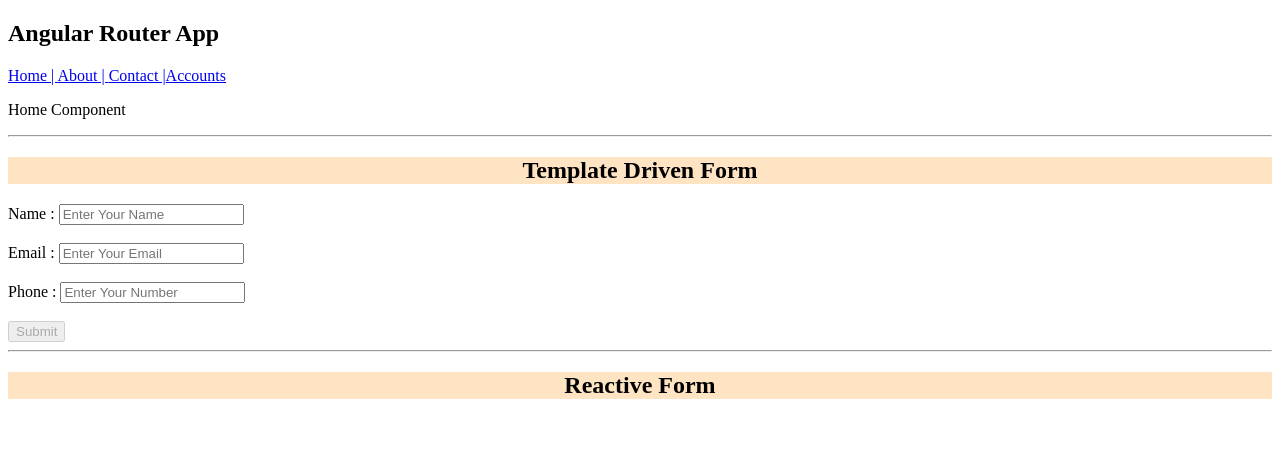
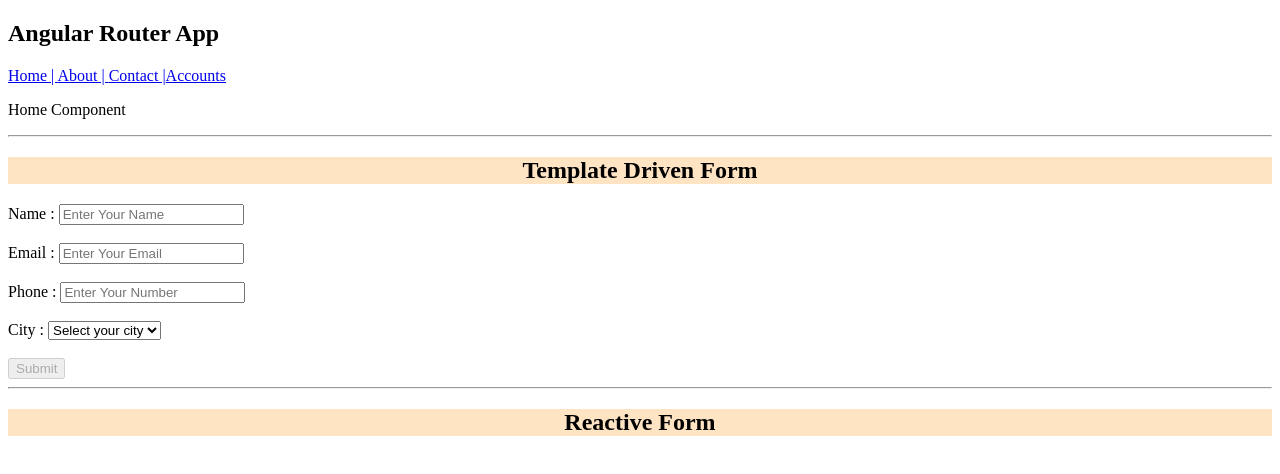
Before and after one commit to yashilbusa/Internship-Angular-3, an Angular app: page / in a window 1280 px wide. Shown: the top 474 px of the page. Built offline with nearby package versions, Linux system fonts and the light colour scheme.

Commit message:
change in tdf

```diff
--- a/src/app/account/account-detail/account-detail.component.ts
+++ b/src/app/account/account-detail/account-detail.component.ts
@@ -13,5 +13,5 @@
 
   constructor(private route: ActivatedRoute) {
     this.id = route.snapshot.paramMap.get('id')
+  }
 }
-}
--- a/src/app/template-form/template-form.component.html
+++ b/src/app/template-form/template-form.component.html
@@ -11,16 +11,25 @@
             <span *ngIf="name.touched && !name.valid">
                 Name is Required !!!
             </span>
+
+            <span *ngIf="name.errors?.['minlength']">
+                Name must be at least 3 characters long.
+            </span>
         </div>
 
         <br>
         <div>
             <label for="email">Email : </label>
             <input type="email" placeholder="Enter Your Email" name="email"
-             required ngModel #email="ngModel">
+             required ngModel pattern="^\w+([\.-]?\w+)*@\w+([\.-]?\w+)*(\.\w{2,3})+$"
+             #email="ngModel">
 
             <span *ngIf="email.touched  && !email.valid">
                 Email is Required !!!
+            </span>
+
+            <span *ngIf="email.errors?.['pattern']">
+                Email is invalid
             </span>
         </div>
 
@@ -30,9 +39,31 @@
             <input type="tel" placeholder="Enter Your Number" name="phone"
              required minlength="10" maxlength="10" ngModel #phone="ngModel">
 
-            <span *ngIf="phone.touched && !phone.valid">
+            <!-- <span *ngIf="phone.touched && !phone.valid">
                 Phone Number is Required !!!
+            </span> -->
+
+            <span *ngIf="phone.errors?.['minlength']">
+                Phone Number Length must be 10.
             </span>
+        </div>
+
+        <br>
+        <div>
+            <label for="city">City : </label>
+            <select name="city" required ngModel #city="ngModel">
+                <option value=""disabled>Select your city</option>
+                <option value="Jamnagar">Jamnagar</option>
+                <option value="Rajkot">Rajkot</option>
+                <option value="Ahmedabad">Ahmedabad</option>
+                <option value="Surat">Surat</option>
+                <option value="Morbi">Morbi</option>
+                <option value="Dwarka">Dwarka</option>
+            </select>
+
+            <div *ngIf="!city.valid && city.touched">
+                City is required.
+            </div>
         </div>
 
         <br>
```
